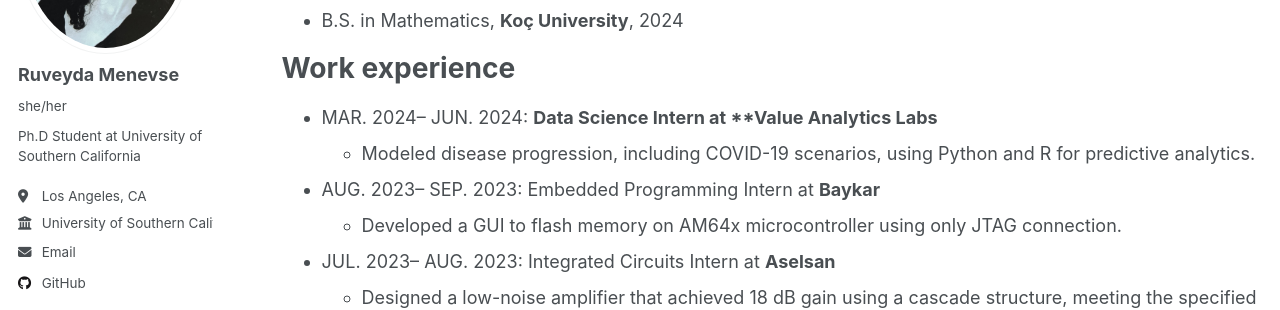
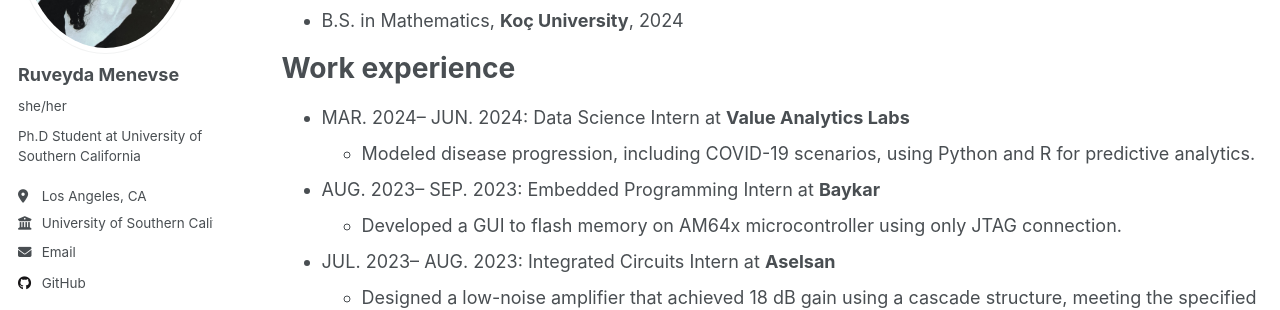
Before and after one commit to menevser/menevser.github.io, a Jekyll site: the page built from _pages/cv.md, in a window 1280 px wide and 1200 px high. Shown: the part 258-568 px from the top of the window. Built offline with Jekyll 4.4.1, drawn with Linux system fonts in a browser that asks for light colours.

Commit message:
Update cv.md

```diff
--- a/_pages/cv.md
+++ b/_pages/cv.md
@@ -17,7 +17,7 @@ Education
 
 Work experience
 ======
-* MAR. 2024– JUN. 2024: **Data Science Intern at **Value Analytics Labs**
+* MAR. 2024– JUN. 2024: Data Science Intern at **Value Analytics Labs**
   * Modeled disease progression, including COVID-19 scenarios, using Python and R for predictive analytics.
 
 * AUG. 2023– SEP. 2023: Embedded Programming Intern at **Baykar**
```
